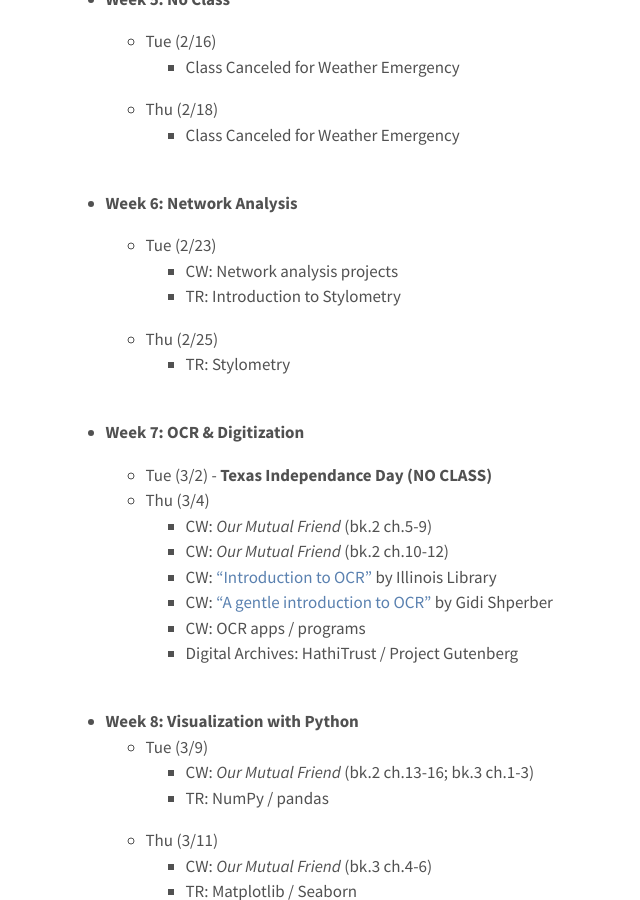
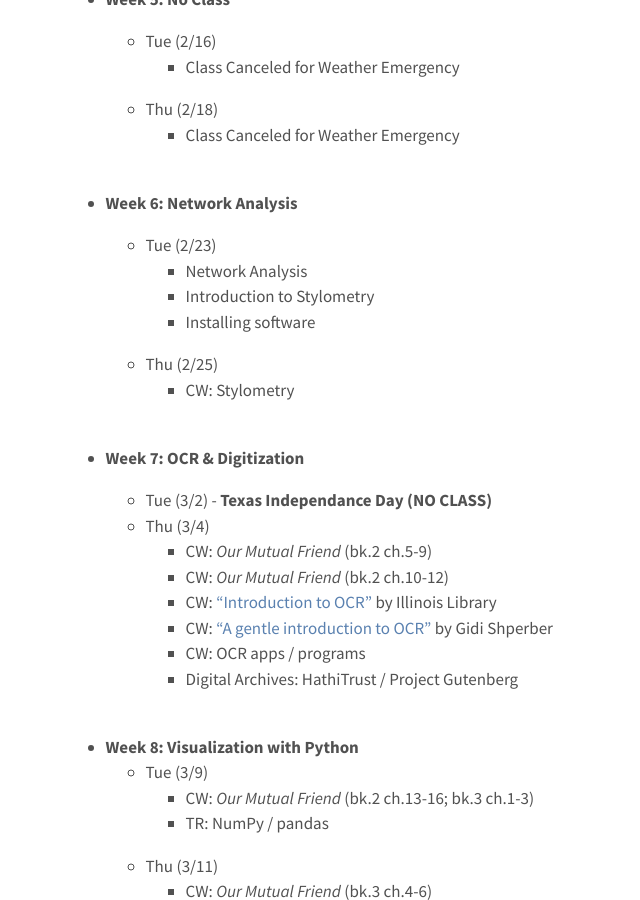
Before and after one commit to elibooklover/ENGL304-Spring2021, a Jekyll site: the page built from syllabus.md, in a window 1280 px wide and 900 px high, scrolled down 8008 px. Shown: the whole window, without its empty margins (277-917 px from the left). Built offline with Jekyll 4.4.1, drawn with Linux system fonts in a browser that asks for light colours; some of the changed text lies outside the part shown.

Commit message:
Syllabus

```diff
--- a/syllabus.md
+++ b/syllabus.md
@@ -200,10 +200,11 @@ The course schedule is subject to changes. <br>
 * <b>Week 6: Network Analysis</b>
 
   * Tue (2/23)
-    *	CW: Network analysis projects
-    *	TR: Introduction to Stylometry
+    *	Network Analysis
+    *	Introduction to Stylometry
+    * Installing software
   * Thu (2/25)
-    *	TR: Stylometry
+    *	CW: Stylometry
 <br>
 <br>
 
```
Also changed, not shown: other parts of syllabus.md (+1 -1 lines).
